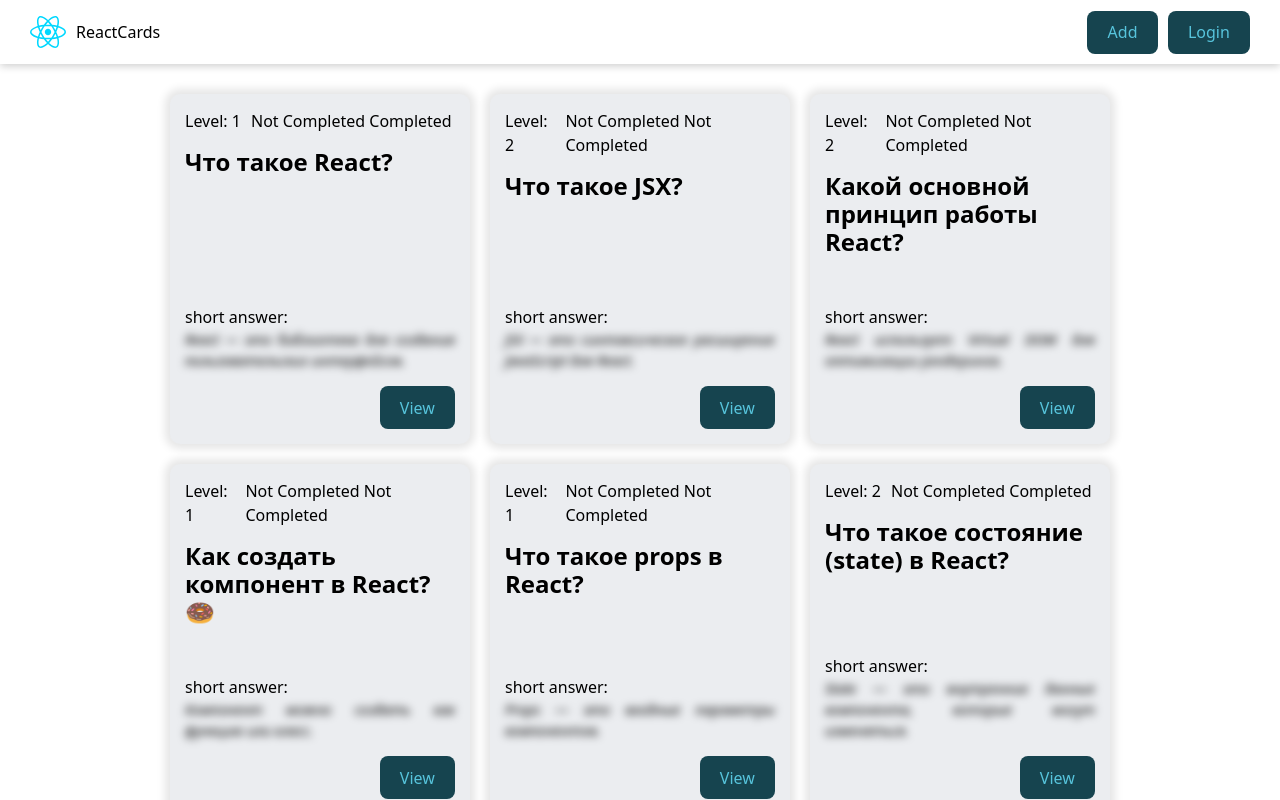
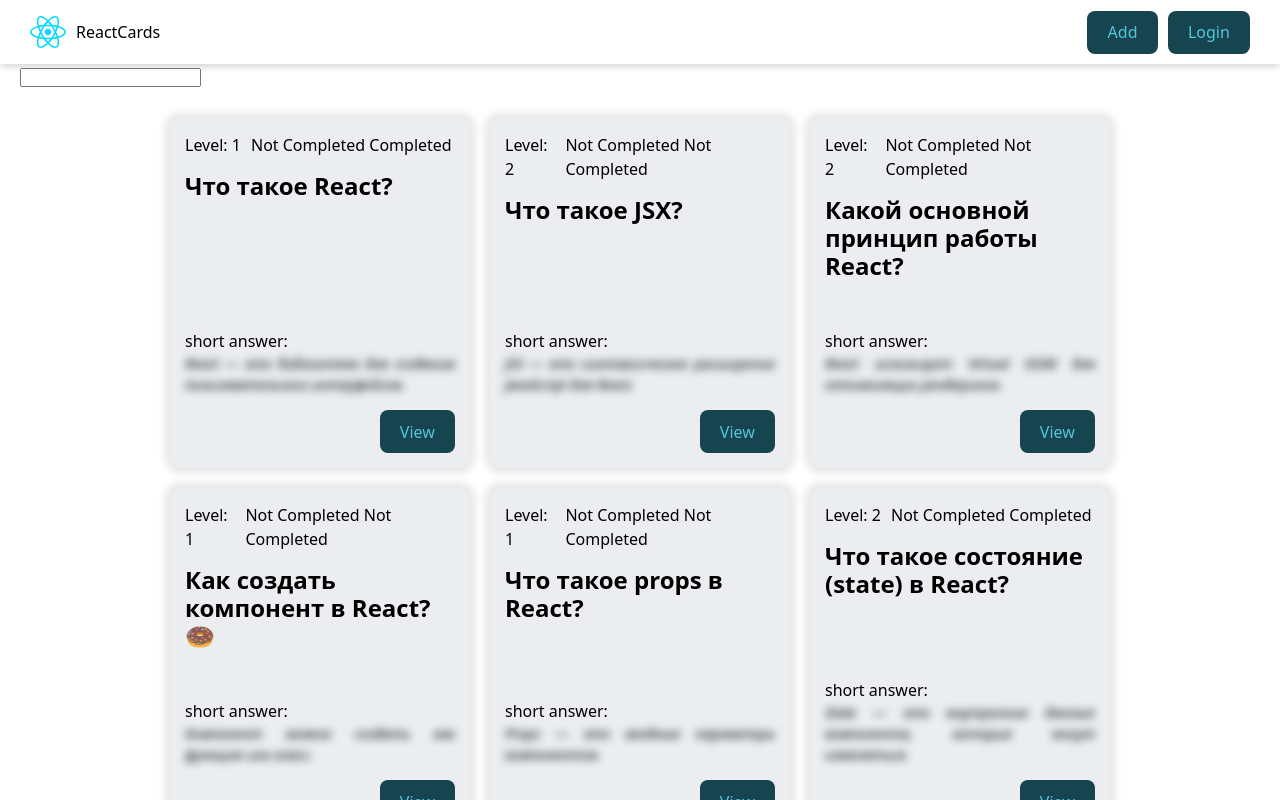
Before and after one commit to Superpnz/react-question-cards, a React (Vite) app: page / in a window 1280 px wide. Built offline with nearby package versions, Linux system fonts and the light colour scheme; data requests are answered from the project's data file.

Commit message:
feat: add search input

```diff
--- a/src/pages/HomePage/HomePage.jsx
+++ b/src/pages/HomePage/HomePage.jsx
@@ -6,6 +6,7 @@ import { useFetch } from "../../hooks/useFetch";
 
 export const HomePage = () => {
   const [questions, setQuestions] = useState([]);
+  const [searchValue, setSearchValue] = useState("");
 
   const [getQuestions, isLoading, error] = useFetch(async (url) => {
     const response = await fetch(`${API_URL}/${url}`);
@@ -19,8 +20,14 @@ export const HomePage = () => {
     getQuestions("react");
   }, []);
 
+  const onSearchChangeHandler = (e) => {
+    setSearchValue(e.target.value);
+  };
+
   return (
     <>
+      <input type="text" value={searchValue} onChange={onSearchChangeHandler} />
+
       {isLoading && <Loader />}
       {error && <p>{error}</p>}
       <QuestionCardList cards={questions} />
```
